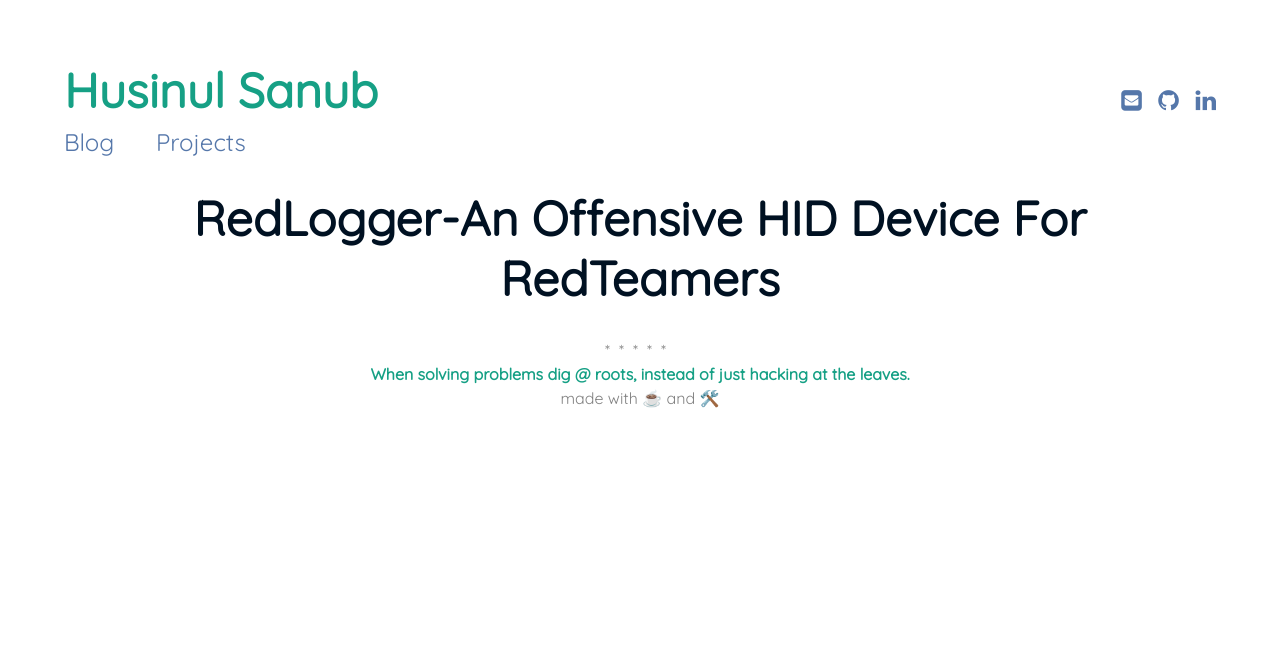
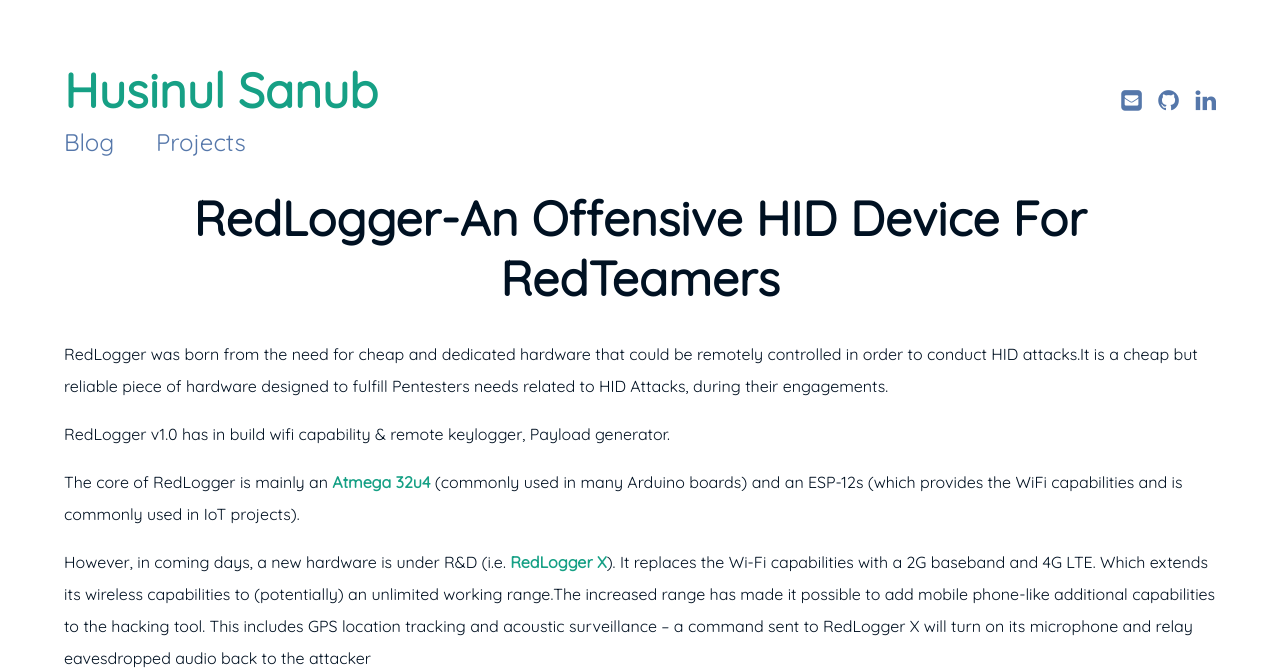
Before and after one commit to husinul/husinul.github.io, a Jekyll site: the page built from _posts/2020-03-12-RedLogger-An Offensive HID Device For RedTeamers.md, in a window 1280 px wide. Shown: the top 670 px of the page. Built offline with Jekyll 4.4.1, drawn with Linux system fonts in a browser that asks for light colours; grey boxes are pictures that could not be loaded.

Commit message:
Update 2020-03-12-RedLogger-An Offensive HID Device For RedTeamers.md

```diff
--- a/_posts/2020-03-12-RedLogger-An Offensive HID Device For RedTeamers.md
+++ b/_posts/2020-03-12-RedLogger-An Offensive HID Device For RedTeamers.md
@@ -4,3 +4,13 @@
 date:   2020-01-09 13:21:45 +0530
 categories: ["Research"]
 ---
+
+RedLogger was born from the need for cheap and dedicated hardware that could be remotely controlled in order to conduct HID attacks.It is a cheap but reliable piece of hardware designed to fulfill Pentesters needs related to HID Attacks, during their engagements.
+
+RedLogger v1.0 has in build wifi capability & remote keylogger, Payload generator.
+
+The core of RedLogger is mainly an **Atmega 32u4** (commonly used in many Arduino boards) and an ESP-12s (which provides the WiFi capabilities and is commonly used in IoT projects).
+
+However, in coming days, a new hardware is under R&D (i.e. **RedLogger X**). It replaces the Wi-Fi capabilities with a 2G baseband and 4G LTE. Which extends its wireless capabilities to (potentially) an unlimited working range.The increased range has made it possible to add mobile phone-like additional capabilities to the hacking tool. This includes GPS location tracking and acoustic surveillance – a command sent to RedLogger X will turn on its microphone and relay eavesdropped audio back to the attacker
+
+![image1](/assets/img/RedLogger.png)
```
